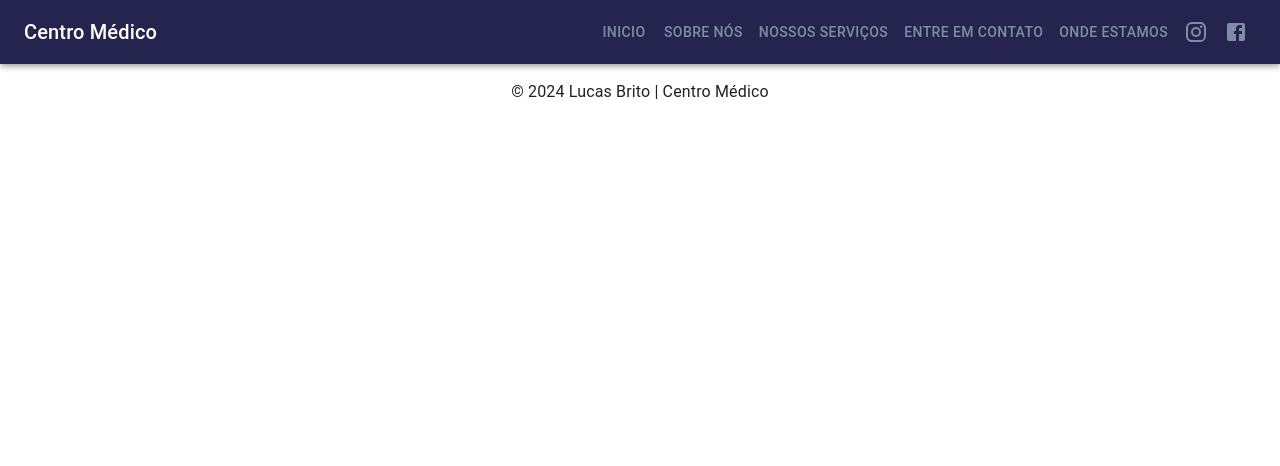
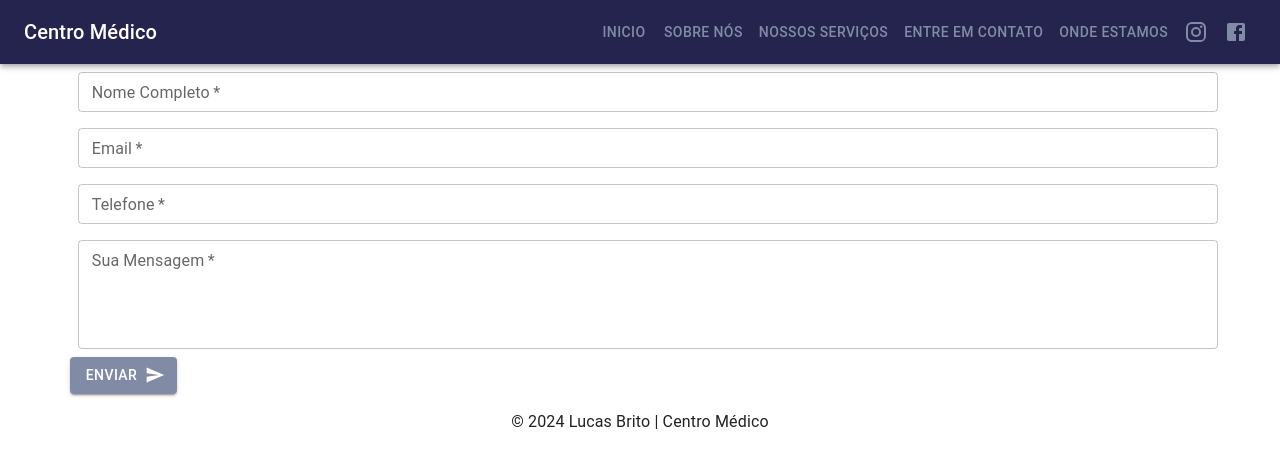
Before and after one commit to britolmbs/centro-medico, a React (Create React App) app: page /Contact in a window 1280 px wide. Shown: the top 466 px of the page. Built offline with nearby package versions, Linux system fonts and the light colour scheme.

Commit message:
Criação da pagina de contato

```diff
--- a/src/App.js
+++ b/src/App.js
@@ -9,6 +9,7 @@ import { register } from "swiper/element/bundle";
 
 import Home from './pages/Home';
 import About from './pages/About';
+import Contact from './pages/Contact';
 
 
 register();
@@ -32,6 +33,7 @@ const App = () => {
       <Routes>
         <Route path='/' element={<Home />} />
       <Route path="/About" element={<About />} />
+      <Route path="/Contact" element={<Contact />} />
     </Routes>
     <Footer />
     </Router>
--- a/src/components/Navbar.js
+++ b/src/components/Navbar.js
@@ -29,7 +29,7 @@ const Navbar = () => {
                     <NavbarButton component={NavLink} to="/">Inicio</NavbarButton>
                     <NavbarButton component={NavLink} to="/About">Sobre Nós</NavbarButton>
                     <NavbarButton component={Link} to="/products">Nossos serviços</NavbarButton>
-                    <NavbarButton component={Link} to="/contact">Entre em contato</NavbarButton>
+                    <NavbarButton component={Link} to="/Contact">Entre em contato</NavbarButton>
                     <NavbarButton component={Link} to="/endereco">Onde Estamos</NavbarButton>
                     <IconButton href='https://www.instagram.com' target='_blank' color='secondary'><Instagram /></IconButton>
                     <IconButton href='https://www.facebook.com' target='_blank' color='secondary'><Facebook /></IconButton>
@@ -50,7 +50,7 @@ const Navbar = () => {
                     <ListItem component={Link} to='/products' onClick={toggleDrawer(false)}>
                     <ListItemText primary='Nossos serviços' />
                     </ListItem>
-                    <ListItem component={Link} to='/contact' onClick={toggleDrawer(false)}>
+                    <ListItem component={Link} to='/Contact' onClick={toggleDrawer(false)}>
                     <ListItemText primary='Entre em contato' />
                     </ListItem>
                     <ListItem component={Link} to='/endereco' onClick={toggleDrawer(false)}>
--- /dev/null
+++ b/src/pages/Contact.js
@@ -0,0 +1,58 @@
+import { Send } from "@mui/icons-material";
+import { Box, Button, TextField } from "@mui/material";
+import React from "react";
+const Contact = () => {
+    return (
+       <Box
+       component="form"
+       sx={{ display: "flex", alignItems: "center", justifyContent: "center",'& .MuiTextField-root': { m: 1, windth: '25ch'}}}
+       noValidate
+       autoComplete="off" >
+
+        <div>
+            <TextField
+            required
+            id="nome"
+            label="Nome Completo"
+            size="small"
+            fullWidth
+            />
+
+            <TextField
+            required
+            id="email"
+            label="Email"
+            type="email"
+            size="small"
+            fullWidth
+            />
+            <TextField
+            required
+            id="telefone"
+            label="Telefone"
+            type="tel"
+            size="small"
+            fullWidth />
+            <TextField
+            required
+            id="mensagem"
+            label="Sua Mensagem"
+            type="text"
+            multiline
+            rows={4}
+            size="small"
+            fullWidth />
+
+            <Button variant="contained"
+            color="secondary"
+            endIcon={<Send />}
+            >Enviar</Button>
+
+
+        </div>
+       </Box>
+    )
+}
+
+
+export default Contact;
```
Also changed, not shown: src/components/ServiceDetails.js (deleted, +0 -10 lines).
